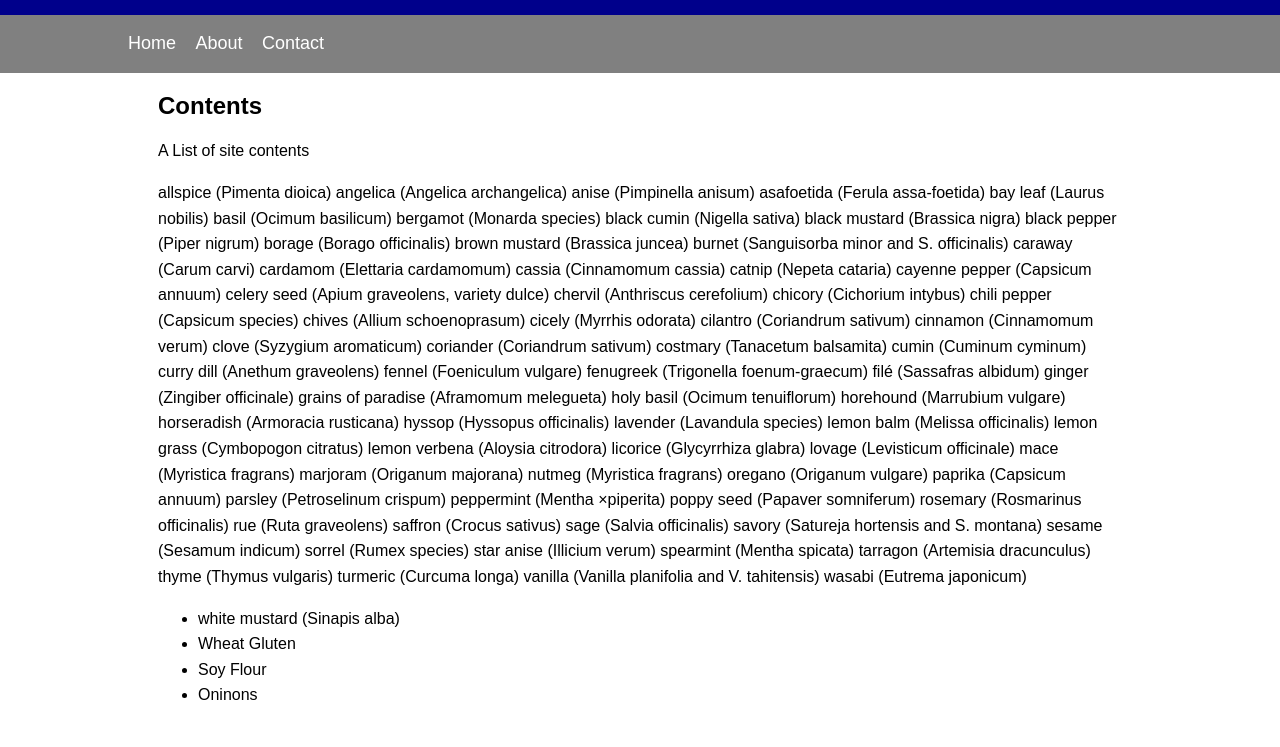
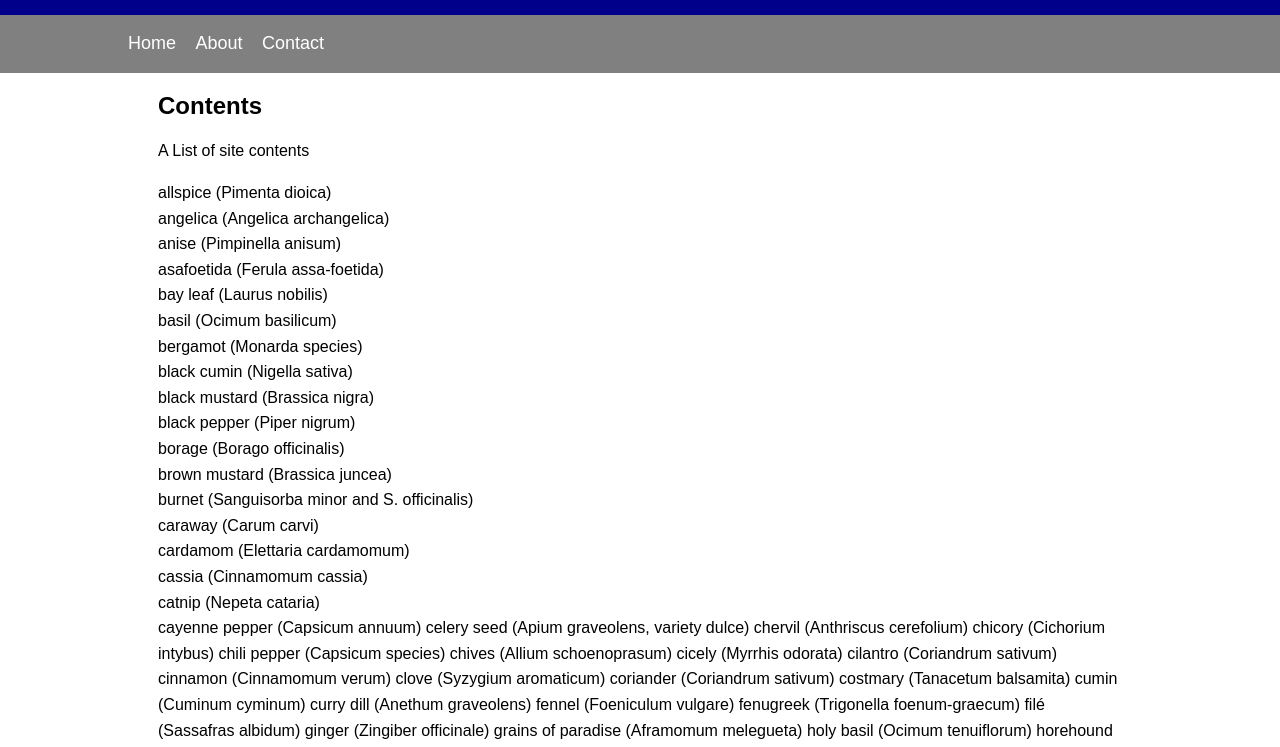
Before and after one commit to adsnell/herbsandspices, a plain HTML site: page contents.html in a window 1280 px wide. Shown: the part 53-800 px from the top of the page. Drawn offline with Linux system fonts and the light colour scheme.

Commit message:
another commit

```diff
--- a/contents.html
+++ b/contents.html
@@ -34,23 +34,23 @@
         <h1>Contents</h1>
         <p>A List of site contents</p>
 
-       <p>allspice (Pimenta dioica)
-        angelica (Angelica archangelica)
-        anise (Pimpinella anisum)
-        asafoetida (Ferula assa-foetida)
-        bay leaf (Laurus nobilis)
-        basil (Ocimum basilicum)
-        bergamot (Monarda species)
-        black cumin (Nigella sativa)
-        black mustard (Brassica nigra)
-        black pepper (Piper nigrum)
-        borage (Borago officinalis)
-        brown mustard (Brassica juncea)
-        burnet (Sanguisorba minor and S. officinalis)
-        caraway (Carum carvi)
-        cardamom (Elettaria cardamomum)
-        cassia (Cinnamomum cassia)
-        catnip (Nepeta cataria)
+       <p>allspice (Pimenta dioica)<br>
+        angelica (Angelica archangelica)<br>
+        anise (Pimpinella anisum)<br>
+        asafoetida (Ferula assa-foetida)<br>
+        bay leaf (Laurus nobilis)<br>
+        basil (Ocimum basilicum)<br>
+        bergamot (Monarda species)<br>
+        black cumin (Nigella sativa)<br>
+        black mustard (Brassica nigra)<br>
+        black pepper (Piper nigrum)<br>
+        borage (Borago officinalis)<br>
+        brown mustard (Brassica juncea)<br>
+        burnet (Sanguisorba minor and S. officinalis)<br>
+        caraway (Carum carvi)<br>
+        cardamom (Elettaria cardamomum)<br>
+        cassia (Cinnamomum cassia)<br>
+        catnip (Nepeta cataria)<br>
         cayenne pepper (Capsicum annuum)
         celery seed (Apium graveolens, variety dulce)
         chervil (Anthriscus cerefolium)
```
Also changed, not shown: about.html (+2 -1 lines), contact.html (+18 -9 lines), index.html (+6 -3 lines).
